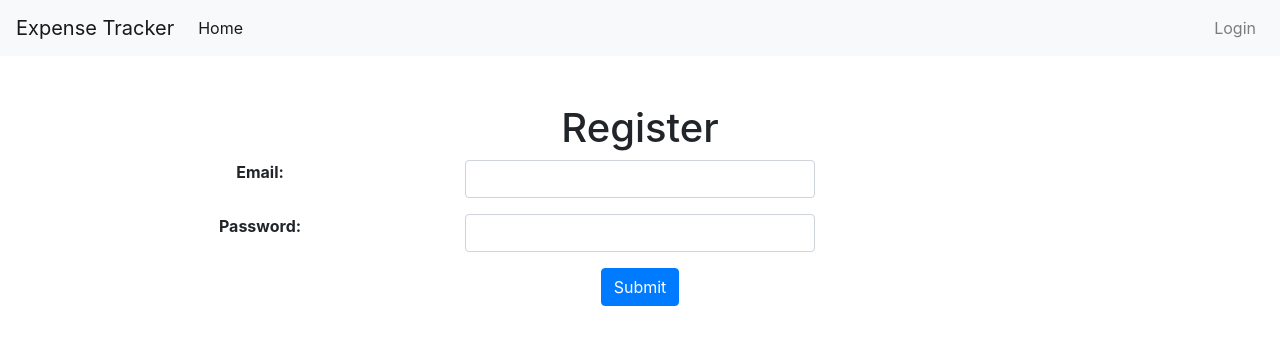
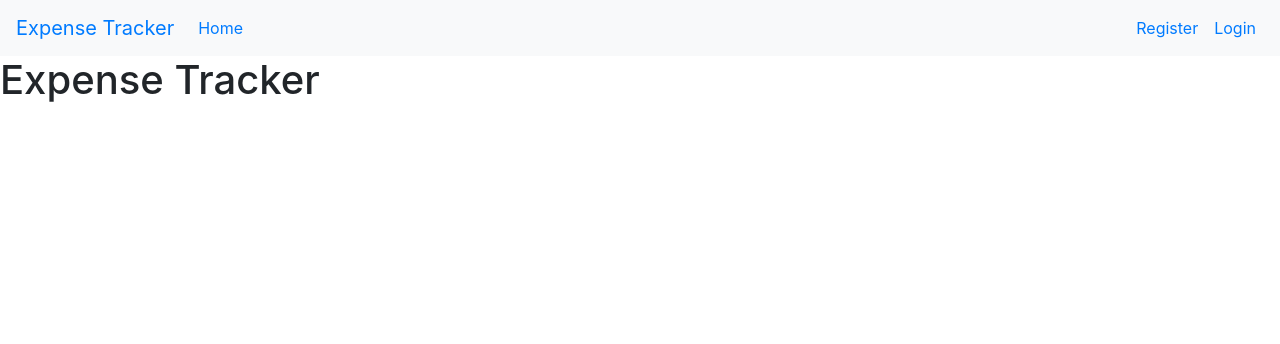
Before and after one commit to SujayPrabhu96/Expense-tracker, a React (Create React App) app: page / in a window 1280 px wide. Shown: the top 344 px of the page. Built offline with nearby package versions, Linux system fonts and the light colour scheme.

Commit message:
added routing

```diff
--- a/package.json
+++ b/package.json
@@ -7,9 +7,12 @@
     "@testing-library/react": "^9.5.0",
     "@testing-library/user-event": "^7.2.1",
     "bootstrap": "^4.5.2",
+    "history": "^5.0.0",
     "react": "^16.13.1",
     "react-dom": "^16.13.1",
     "react-redux": "^7.2.1",
+    "react-router": "^5.2.0",
+    "react-router-dom": "^5.2.0",
     "react-scripts": "3.4.3",
     "redux": "^4.0.5",
     "redux-thunk": "^2.3.0"
--- a/src/App.js
+++ b/src/App.js
@@ -1,18 +1,22 @@
-import { Provider } from 'react-redux';
 import React from 'react';
-import { store } from '../src/helpers/store';
+import { BrowserRouter as Router, Switch, Route, Redirect } from 'react-router-dom';
 import './App.css';
 import Navbar from './components/NavbarComponent';
+import Login from './components/LoginComponent';
 import Register from './components/RegisterComponent';
+import Home from './components/HomeComponent';
 
 function App() {
   return (
-    <Provider store={store}>
-      <div className="App">
-        <Navbar />
-        <Register />
-    </div>
-    </Provider>
+    <Router>
+      <Navbar />
+      <Switch>
+        <Route exact path="/" component={Home}></Route>
+        <Route path="/login" component={Login}></Route>
+        <Route path="/register" component={Register}></Route>
+        <Redirect from="*" to="/" />
+      </Switch>
+    </Router>
   );
 }
 
--- /dev/null
+++ b/src/components/HomeComponent.js
@@ -0,0 +1,11 @@
+import React from 'react';
+
+function HomeComponent() {
+    return (
+        <div>
+            <h1>Expense Tracker</h1>
+        </div>
+    );
+}
+
+export default HomeComponent;
--- /dev/null
+++ b/src/components/LoginComponent.js
@@ -0,0 +1,32 @@
+import React from 'react';
+import { Link } from 'react-router-dom';
+
+function LoginComponent() {
+    return (
+        <div className="container mt-5">
+            <form>
+                <div>
+                    <h1>Login</h1>
+                </div>
+                <div className="form-group row">
+                    <label htmlFor="email" className="col-2"><strong>Email: </strong></label>
+                    <div className="col-4">
+                        <input type="text" className="form-control" name="email" id="email" />
+                    </div>
+                </div>
+                <div className="form-group row">
+                    <label htmlFor="password" className="col-2"><strong>Password: </strong></label>
+                    <div className="col-4">
+                        <input type="text" className="form-control" name="password" id="password" />
+                    </div>
+                </div>
+                <div className="mb-3">
+                    <Link to="/register">Register here</Link>
+                </div>
+                <button className="btn btn-primary">Login</button>
+            </form>
+        </div>
+    );
+}
+
+export default LoginComponent;
--- a/src/components/NavbarComponent.js
+++ b/src/components/NavbarComponent.js
@@ -1,4 +1,5 @@
 import React from 'react';
+import { Link } from 'react-router-dom';
 
 function NavbarComponent() {
 
@@ -6,21 +7,31 @@ function NavbarComponent() {
         <div>
             <nav className="navbar navbar-expand-md navbar-light bg-light">
                 <div className="navbar-header">
-                    <a className="navbar-brand" href="#">Expense Tracker</a>
+                    <div className="navbar-brand">
+                        <Link to="/">Expense Tracker</Link>
+                    </div>
                 </div>
-                <button type="button" class="navbar-toggler" data-toggle="collapse" data-target="#navbarCollapse">
+                <button type="button" className="navbar-toggler" data-toggle="collapse" data-target="#navbarCollapse">
                     <span className="navbar-toggler-icon"></span>
                 </button>
 
                 <div className="collapse navbar-collapse" id="navbarCollapse">
-                    <div class="navbar-nav">
-                        <a href="#" className="nav-item nav-link active">Home</a>
+                    <div className="navbar-nav">
+                        <div className="nav-item nav-link active">
+                            <Link to="/">Home</Link>
+                        </div>
                     </div>
                     <div className="navbar-nav ml-auto">
-                        <a href="#" className="nav-item nav-link">Login</a>
+                        <div className="nav-item nav-link">
+                            <Link to="/register">Register</Link>
+                        </div>
+                        <div className="nav-item nav-link">
+                            <Link to="/login">Login</Link>
+                        </div>
                     </div>
                 </div>
             </nav>
+
         </div>
     );
 }
--- a/src/components/RegisterComponent.js
+++ b/src/components/RegisterComponent.js
@@ -2,8 +2,12 @@ import React, { useState } from 'react';
 import { connect } from 'react-redux';
 import { registerSuccess, registerFailure, registerRequest } from '../actions/registerActions';
 import { register } from '../helpers/Registration';
+import { Link } from 'react-router-dom';
+import { useHistory } from "react-router-dom";
 
 function RegisterComponent(props){
+
+    let history = useHistory();
 
     const [userData, setUserData] = useState(props.user);
 
@@ -17,12 +21,18 @@ function RegisterComponent(props){
     const handleClick = async (event) => {
         event.preventDefault();
         props.registerRequest(userData);
-        const response = await register(userData);
-        if(response.isSuccess){
-            props.registerSuccess(response.user);
-        } else {
-            props.registerFailure(response.message);
+        try{
+            const response = await register(userData);
+            if(response.isSuccess){
+                props.registerSuccess(response.user);
+                history.push("/login");
+            } else {
+                props.registerFailure(response.message);
+            }
+        } catch(error){
+            props.registerFailure(error);
         }
+
     };
 
     return(
@@ -43,7 +53,12 @@ function RegisterComponent(props){
                         <input  type="text" className="form-control" name="password" id="password" value={userData.password} onChange={handleChange} />
                     </div>
                 </div>
-                <button className="btn btn-primary" onClick={handleClick}>Submit</button>
+                <div>
+                    <p>Already have an account?
+                        <Link to="/login">Login here</Link>
+                    </p>
+                </div>
+                <button className="btn btn-primary" onClick={handleClick}>Register</button>
             </form>
         </div>
     );
--- a/src/index.js
+++ b/src/index.js
@@ -1,13 +1,15 @@
 import React from 'react';
 import ReactDOM from 'react-dom';
+import { Provider } from 'react-redux';
 import './index.css';
 import App from './App';
+import { store } from '../src/helpers/store';
 import * as serviceWorker from './serviceWorker';
 
 ReactDOM.render(
-  <React.StrictMode>
-    <App />
-  </React.StrictMode>,
+  <Provider store={store}>
+      <App />
+    </Provider>,
   document.getElementById('root')
 );
 
```
Also changed, not shown: 1 other file (tests, documents, lock files or other folders).
